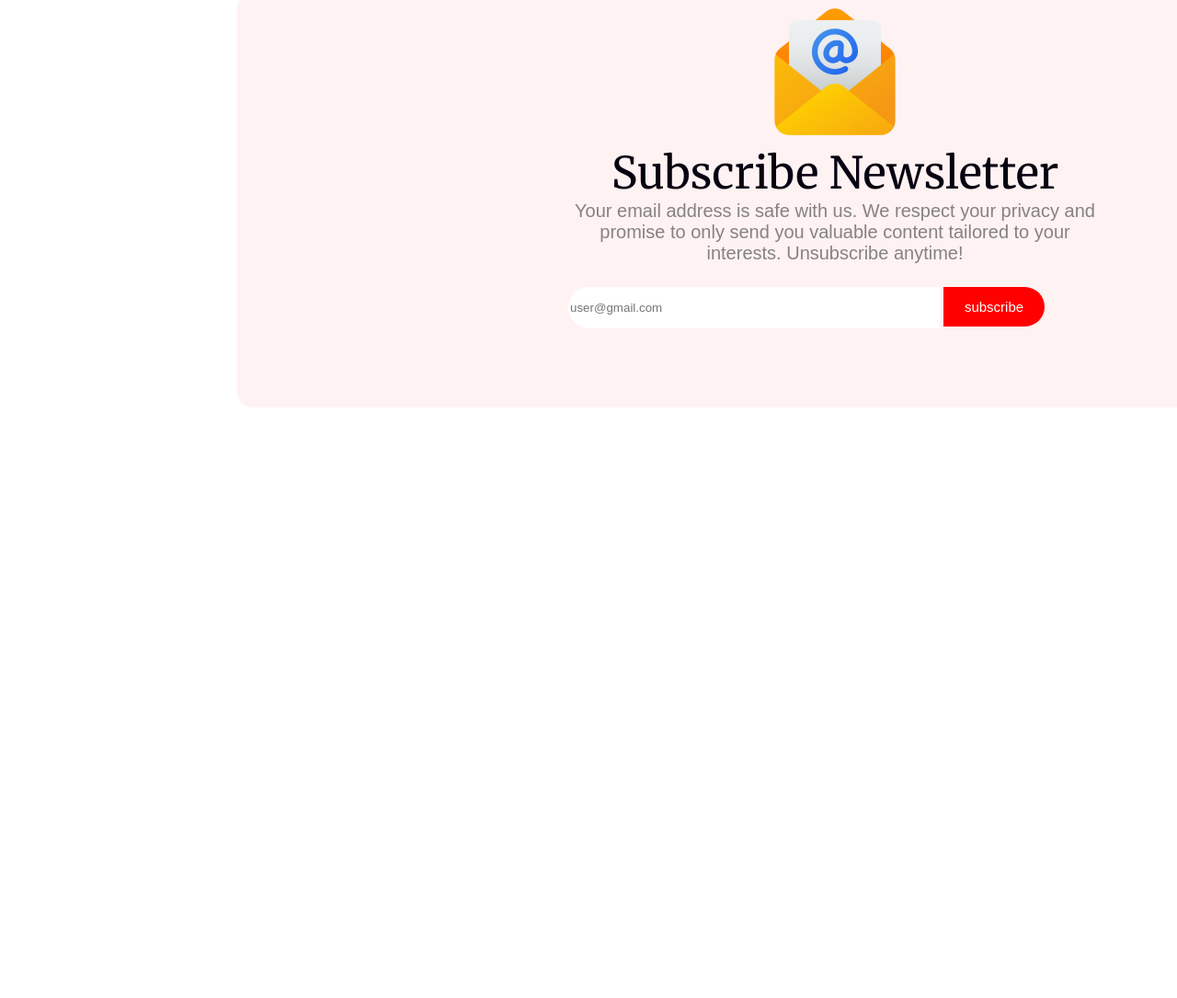
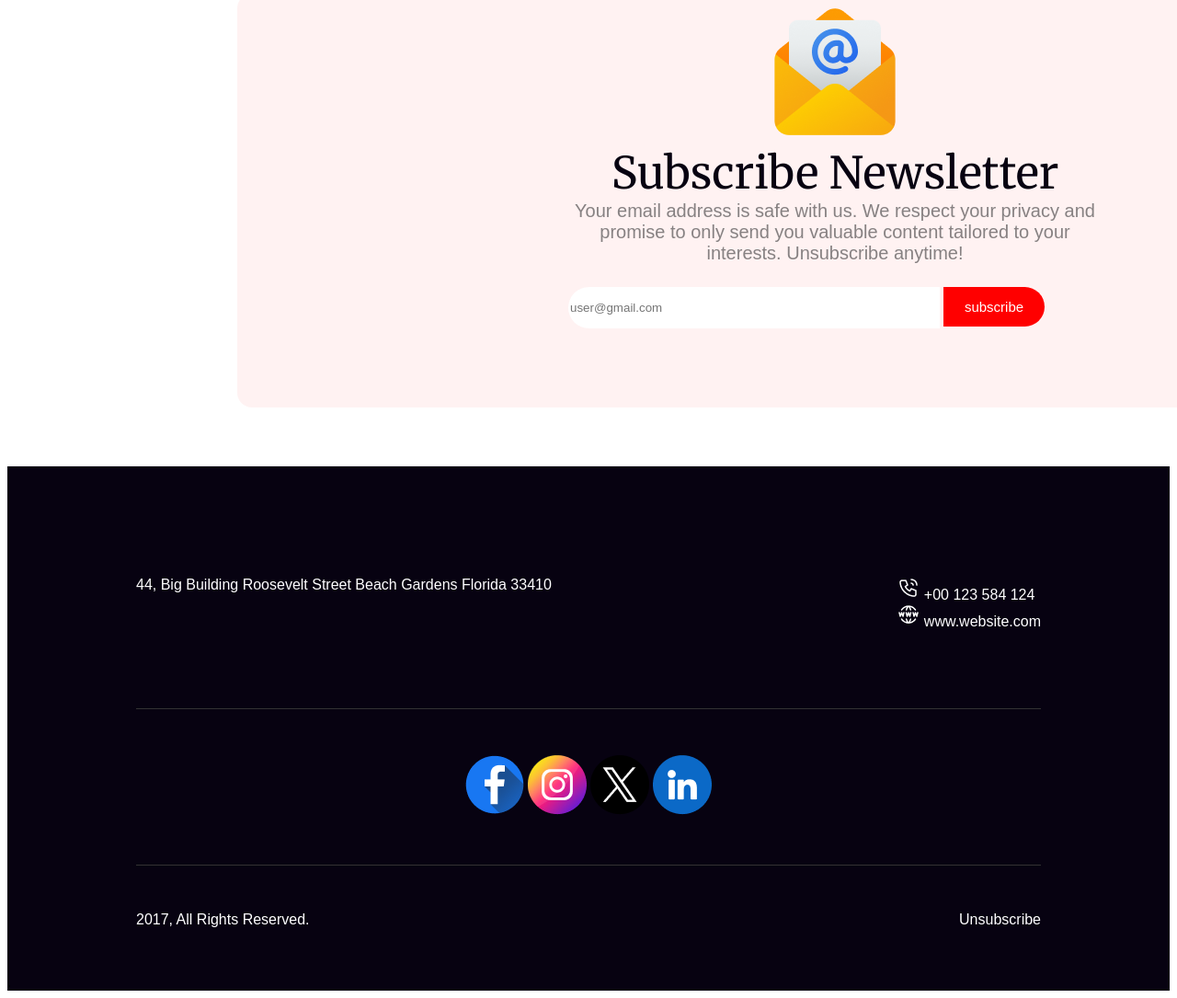
Before and after one commit to Tawsif05/new-year-new-mission, a plain HTML site: page index.html in a window 1280 px wide. Shown: the part 5598-6683 px from the top of the page at 92% size. Before the commit the page ends 6051 px from the top, so only its background shows below. Drawn offline with Linux system fonts and the light colour scheme.

Commit message:
something done

```diff
--- a/index.html
+++ b/index.html
@@ -175,6 +175,41 @@
             </div>
         </div>
     </section>
+    <br><br><br>
+    <footer>
+        <div class="footer-sec1">
+            <div class="footer-contant">
+                44, Big Building Roosevelt Street
+                Beach Gardens Florida 33410
+            </div>
+
+            <div class="footer-contant">
+                <img src="resources/Call.png" alt=""> +00 123 584 124
+                <br>
+                <img src="resources/Website.png" alt=""> www.website.com
+            </div>
+
+        </div>
+        <hr class="custom-hr">
+        <div class="footer-sec2">
+            <img src="resources/Facebook.png" alt="">
+            <img src="resources/Instagram.png" alt="">
+            <img src="resources/Twitter.png" alt="">
+            <img src="resources/Linkedin.png" alt="">
+
+        </div>
+        <hr class="custom-hr">
+        <div class="footer-sec3">
+            <div class="footer-contant1">
+                2017, All Rights Reserved.
+            </div>
+            <div class="footer-contant1">
+                Unsubscribe
+            </div>
+
+        </div>
+        .
+    </footer>
 </body>
 
 </html>
--- a/style.css
+++ b/style.css
@@ -374,3 +374,38 @@ header {
 .mail-container1{
     padding: 10px;
 }
+footer{
+    background: #070211;
+}
+.footer-contant{
+    color: #FFF;
+font-family: sans-serif;
+padding: 120px 140px;
+padding-bottom: 85px;
+
+
+}
+.footer-sec1{
+    display: flex;
+    justify-content: space-between;
+}
+.custom-hr{
+    border: 0;
+    height: 1px;
+    background-color: #333;
+    margin: 0 140px;
+}
+.footer-sec2{
+    text-align: center;
+    margin-top: 50px;
+    margin-bottom: 50px;
+}
+.footer-contant1{
+    color: #FFF;
+font-family: sans-serif;
+padding: 50px 140px;
+}
+.footer-sec3{
+    display: flex;
+    justify-content: space-between;
+}
```
